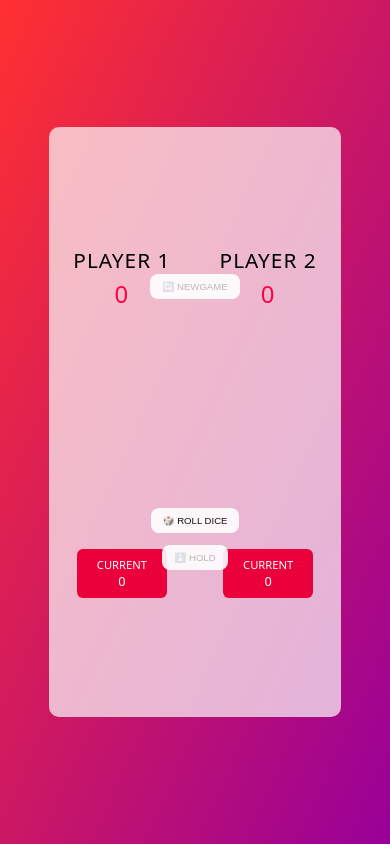
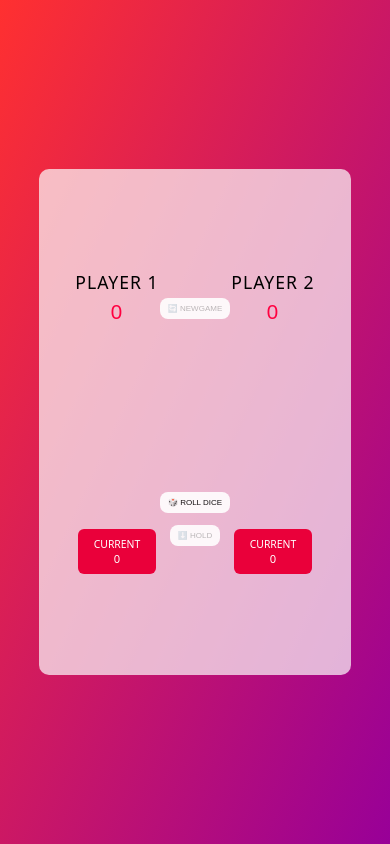
Before and after one commit to Hamzabaloch08/roll-a-dice-game-application, a plain HTML site: page index.html in a window 390 px wide. Drawn offline with Linux system fonts and the light colour scheme.

Commit message:
make the game responsive at 590px small tablet or large mobile videw

```diff
--- a/mediaQuery.css
+++ b/mediaQuery.css
@@ -169,3 +169,51 @@
     height: 70px;
   }
 }
+
+@media screen and (max-width: 590px) {
+  .diceGameBox {
+    width: 80%;
+  }
+
+  .players {
+    height: 60vh;
+  }
+
+  .playersDetail > h1 {
+    font-size: 1.1rem;
+  }
+
+  .playersDetail > h1:last-child {
+    font-size: 1.3rem;
+  }
+
+  .currentScoreBox {
+    padding: 8px 16px;
+  }
+
+  .currentScoreBox > h3 {
+    font-size: 0.65rem;
+  }
+
+  .currentScoreBox > h3:last-child {
+    font-size: 0.7rem;
+  }
+
+  .buttons {
+    height: 50vh;
+  }
+
+  .buttons > div > button {
+    padding: 6px 8px;
+    font-size: 0.5rem;
+  }
+
+  .buttons > div > button:hover {
+    opacity: 1;
+  }
+
+  #diceImg {
+    width: 70px;
+    height: 70px;
+  }
+}
```
